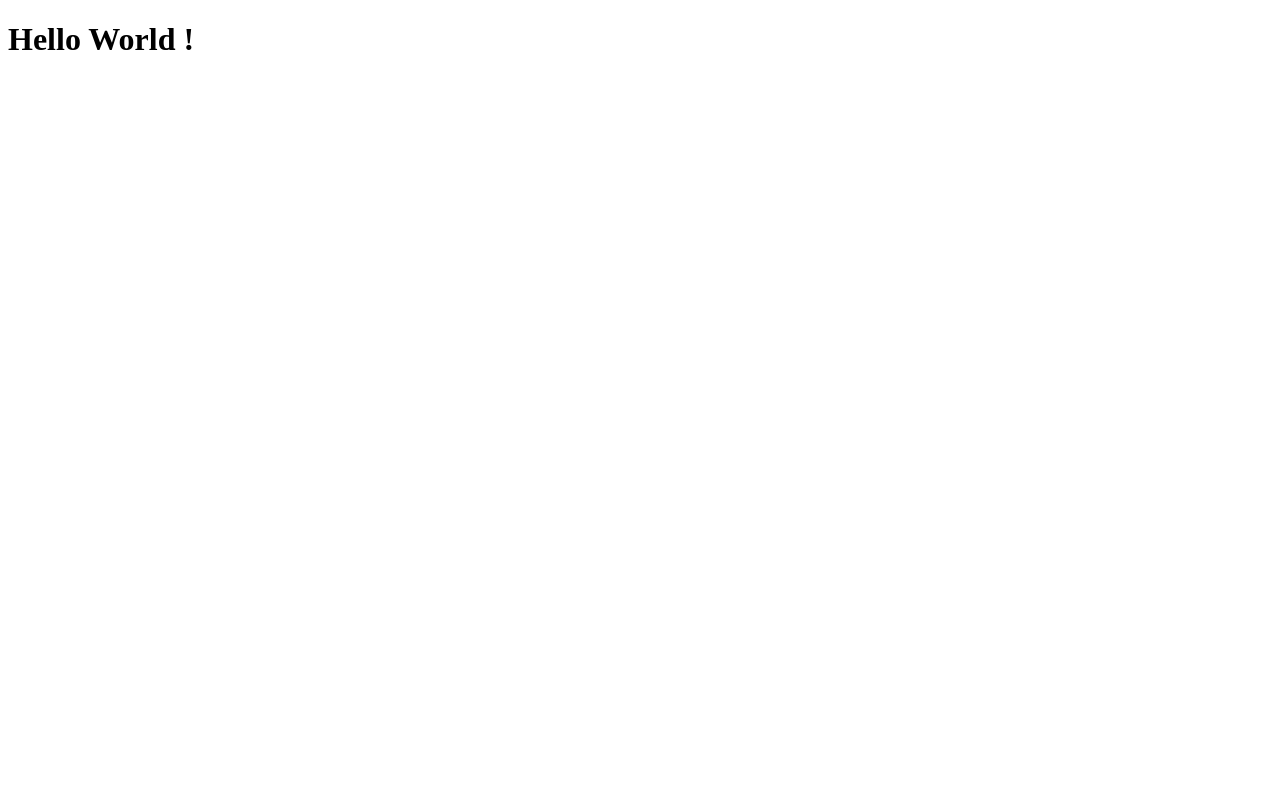
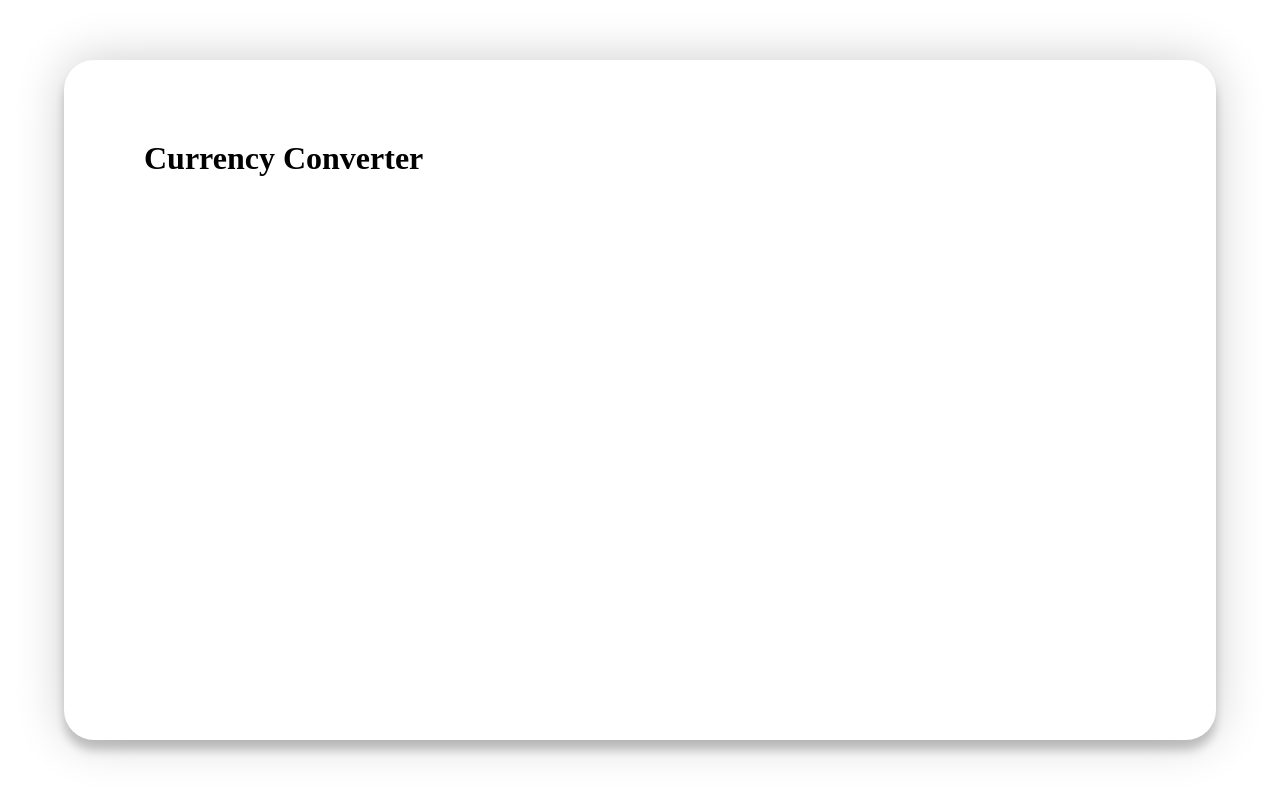
Before and after one commit to abhishek-55/Currency-Converter, a React (Create React App) app: page / in a window 1280 px wide. Shown: the top 796 px of the page. Built offline with nearby package versions, Linux system fonts and the light colour scheme.

Commit message:
added css

```diff
--- a/public/index.html
+++ b/public/index.html
@@ -9,10 +9,15 @@
     />
     <link rel="manifest" href="%PUBLIC_URL%/manifest.json" />
 
+    <link rel="stylesheet" href="./styles.css" >
+
     <title>Currency Converter</title>
   </head>
   <body>
-    <div id="root"></div>
+    <div class="container">
+      <div id="root"></div>
+    </div>
+
     <script src="../src/index.js" type="text/jsx"></script>
   </body>
 </html>
--- /dev/null
+++ b/public/styles.css
@@ -0,0 +1,20 @@
+* {
+    margin: 0;
+    padding: 0;
+    box-sizing: border-box;
+}
+
+body {
+    min-height: 100vh;
+    display: flex;
+    align-items: center;
+    justify-content: center;
+}
+
+.container{
+    width: 90%;
+    height: 85vh;
+    border-radius: 30px;
+    box-shadow: 0 10px 10px rgba(0,0,0,0.2), 0px 0px 50px rgba(0,0,0,0.2);
+    padding: 5rem ;
+}
--- a/src/App.js
+++ b/src/App.js
@@ -3,7 +3,7 @@ import React from 'react'
 export default function App() {
   return (
     <div>
-      <h1>Hello World !</h1>
+      <h1>Currency Converter</h1>
     </div>
   )
 }
```
